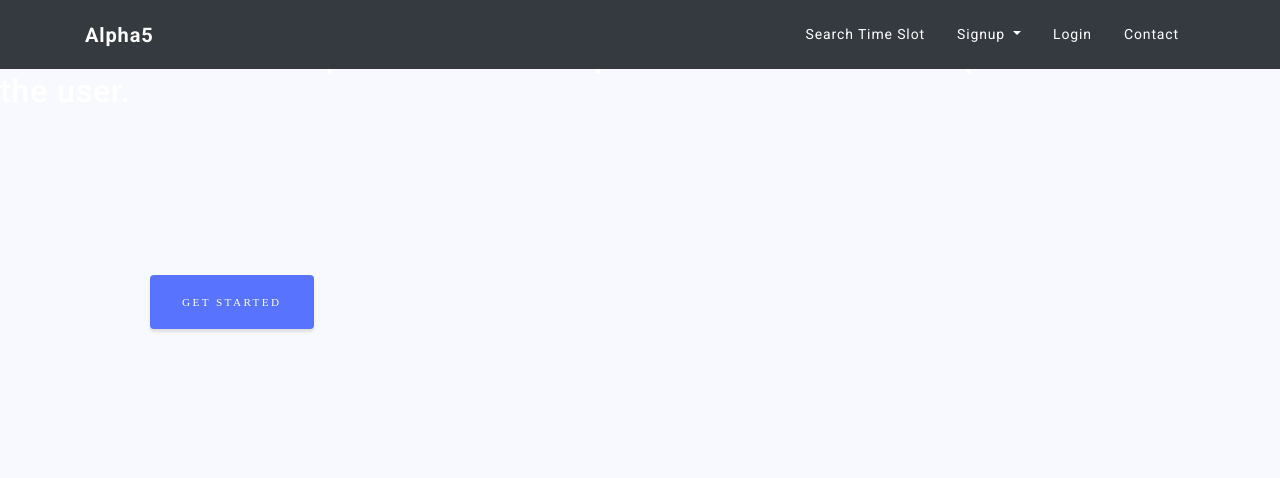
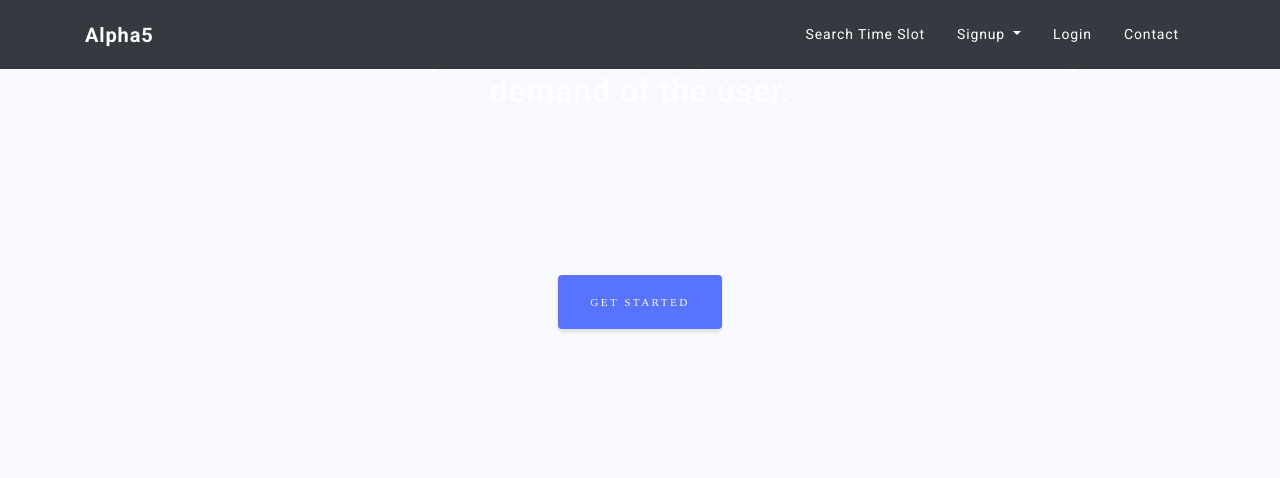
Before and after one commit to FEMI1602/2022_IBM_Code_Challenge_Alpha5, a Django app: page / in a window 1280 px wide. Shown: the top 478 px of the page. Run offline with Django 3.2, Linux system fonts and the light colour scheme.

Commit message:
time-slot changes updates

```diff
--- a/book_timeslot/templates/index.html
+++ b/book_timeslot/templates/index.html
@@ -10,9 +10,9 @@
 
 <body id="page-top">
   {% include 'navbar.html' %}
-  <!-- <header class="masthead">
+  <!-- <header class="masthead"> -->
     <div class="container d-flex h-100 align-items-center">
-      <div class="mx-auto text-center"> -->
+      <div class="mx-auto text-center">
         <h3 class="mx-auto my-0 text-uppercase">Alpha5</h3>
         <h2 class="text-white-50 mx-auto mt-2 mb-3 text-white" >A free website developed for ration shops to book time slots as per the demand of the user.</h2>
         <a href="{% url 'customer:search_time_slot'%}"  style="margin: 150px; " class="btn btn-primary js-scroll-trigger">Get Started</a>
```
Also changed, not shown: book_timeslot/db.sqlite3.
